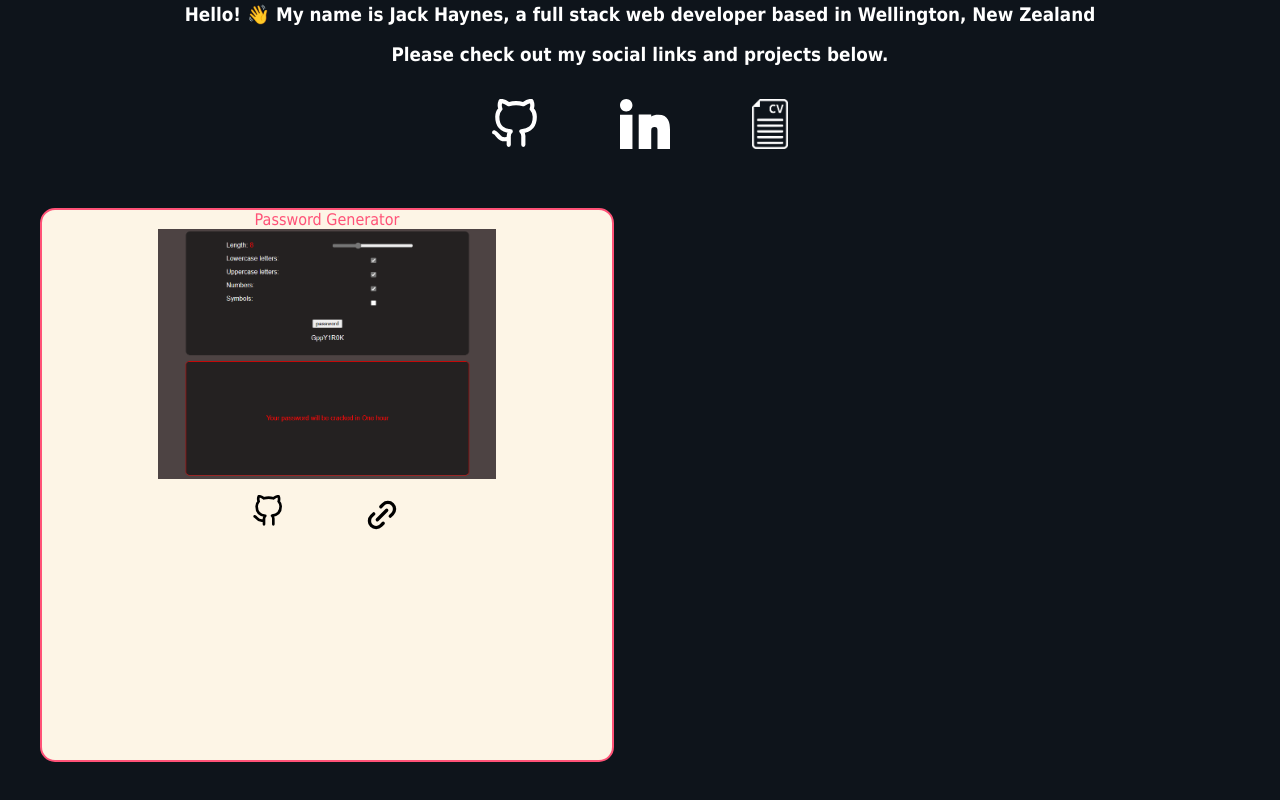
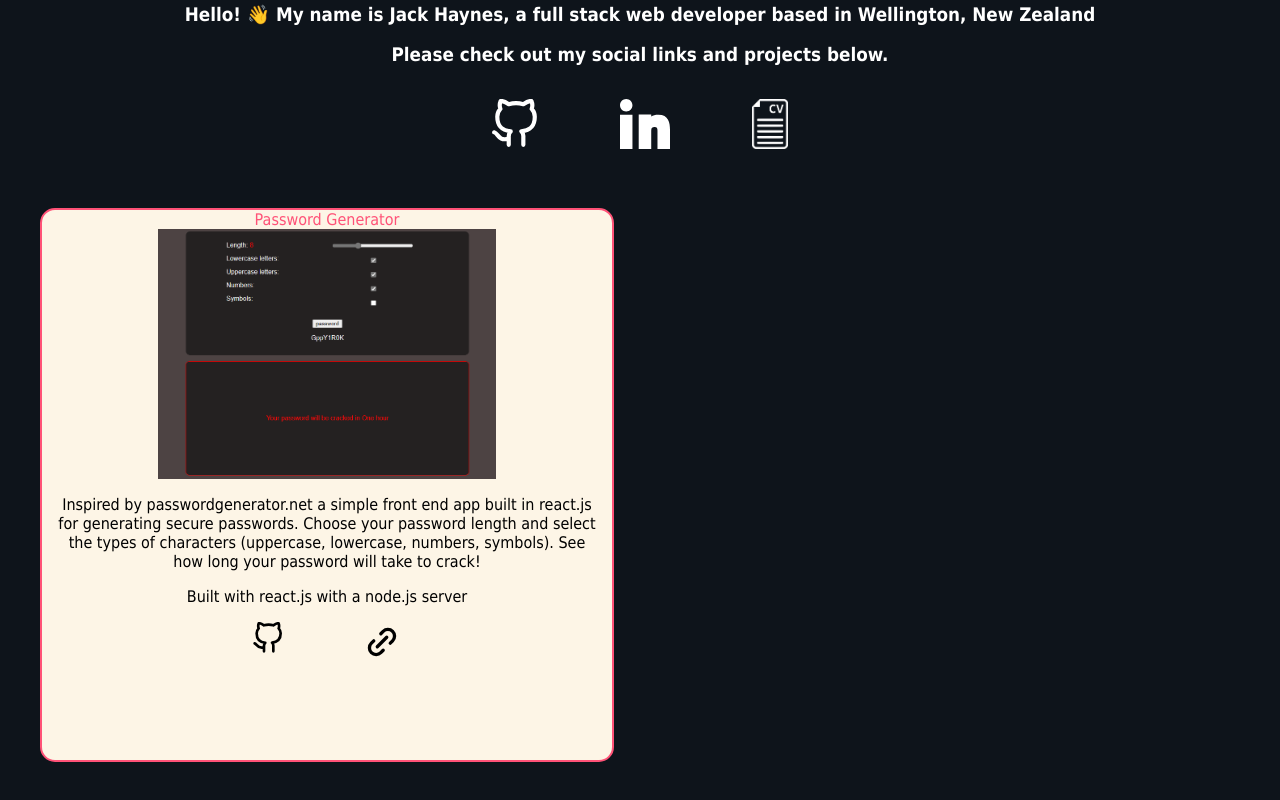
Before and after one commit to J-Haynes/portfolio, a React (Create React App) app: page / in a window 1280 px wide. Shown: the part 496-1296 px from the top of the page. Built offline with nearby package versions, Linux system fonts and the light colour scheme.

Commit message:
project descriptions now display on frontend!!!

```diff
--- a/src/Components/Portfolio.jsx
+++ b/src/Components/Portfolio.jsx
@@ -11,13 +11,15 @@ export default function Portfolio() {
   return (
     <div className="container">
       {projects.map((project) => {
+        console.log(project.description)
         return (
           <Project
+            key={project.title}
             title={project.title}
             url={project.url}
             photo={project.photo}
-            description={project.decsription}
-            description2={project.decsription2}
+            description={project.description}
+            description2={project.description2}
             sourcecode={project.sourcecode}
           />
         )
--- a/src/Components/Project.jsx
+++ b/src/Components/Project.jsx
@@ -5,7 +5,7 @@ export default function Project(props) {
   const { title, url, photo, description, description2, sourcecode } = props
 
   return (
-    <div className="project-div">
+    <div className="project-div" id={title}>
       <span className="red">{title}</span>
       <div className="photo-div">
         <a href={url} target="_blank" rel="noreferrer">
--- a/src/projects.json
+++ b/src/projects.json
@@ -5,7 +5,7 @@
     "title": "Password Generator",
     "url": "https://jack-password-gen.vercel.app/",
     "photo": "./password.png",
-    "description": "Inspired by <a href='https://passwordsgenerator.net/'>passwordgenerator.net</a>, a simple front end app built in react.js for generating secure passwords. Choose your password length and select the types of characters (uppercase, lowercase, numbers, symbols). See how long your password will take to crack!",
+    "description": "Inspired by passwordgenerator.net a simple front end app built in react.js for generating secure passwords. Choose your password length and select the types of characters (uppercase, lowercase, numbers, symbols). See how long your password will take to crack!",
     "description2": "Built with react.js with a node.js server",
     "sourcecode": "https://github.com/J-Haynes/password-gen"
     }
```
